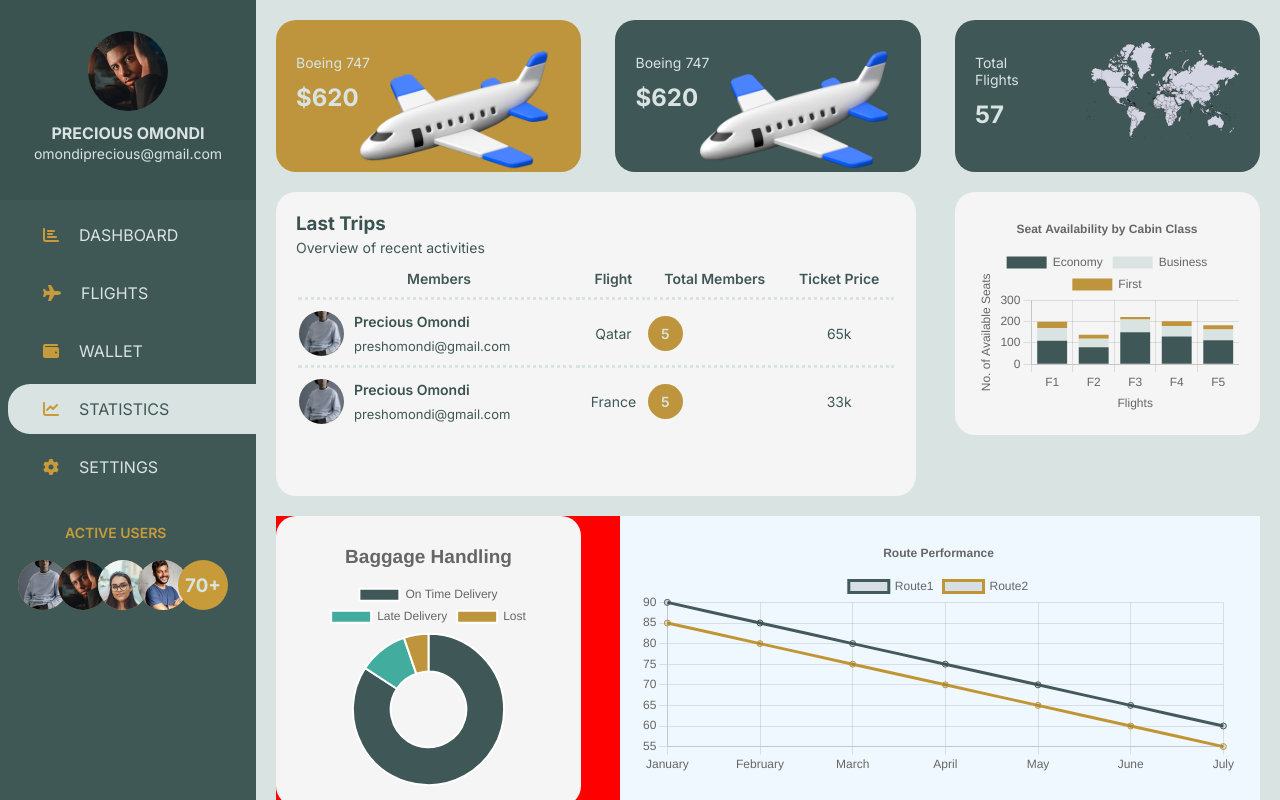
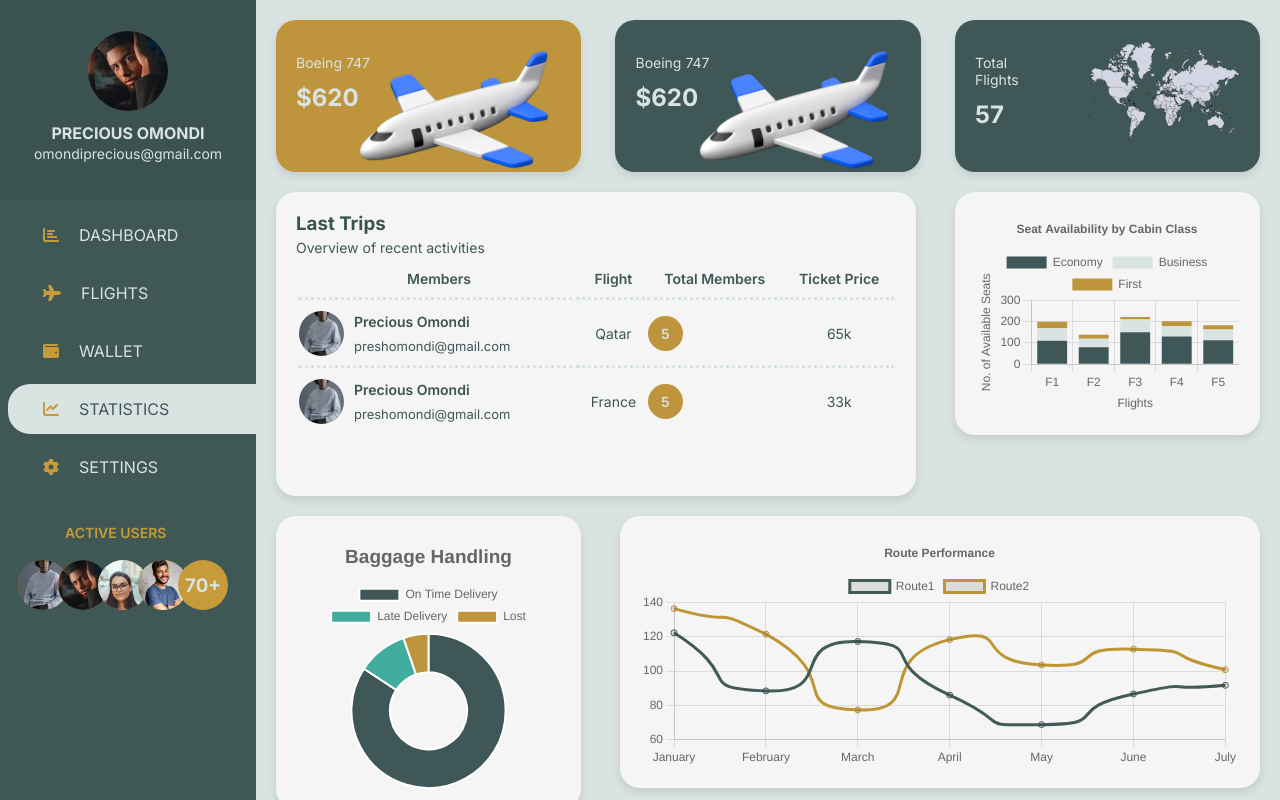
Before and after one commit to Presho99/aerostar, a React (Create React App) app: page / in a window 1280 px wide. Built offline with nearby package versions, Linux system fonts and the light colour scheme.

Commit message:
Add box shadow

```diff
--- a/src/App.css
+++ b/src/App.css
@@ -60,7 +60,7 @@
 }
 
 .bottom{
-  background-color: red;
+  /* background-color: red; */
   width: 100%;
   height: 44%;
   display: flex;
@@ -72,10 +72,11 @@
   width: 31%;
   /* background-color: aquamarine; */
   height: 100%;
+
 }
 
 .bottom-right{
 width: 65%;
 height: 100%;
-background-color: aliceblue;
+/* background-color: aliceblue; */
 }
--- a/src/components/Doughnut.css
+++ b/src/components/Doughnut.css
@@ -1,4 +1,5 @@
 .pie{
+    box-shadow: 0 4px 8px rgba(0, 0, 0, 0.1);
     padding: 20px;
     border-radius: 20px;
     color: #3B5350;
--- a/src/components/Doughnut.tsx
+++ b/src/components/Doughnut.tsx
@@ -55,7 +55,7 @@ const Doughnut: React.FC = () => {
   return (
     <div className="pie">
         {/* <h2>Baggage Handling</h2> */}
-      <canvas ref={chartRef} style={{ width: "200px", height: "250px" }} />
+      <canvas ref={chartRef} style={{ width: "200px", height: "253px" }} />
     </div>
   );
 };
--- a/src/components/Flights.css
+++ b/src/components/Flights.css
@@ -14,6 +14,7 @@
     position: relative;
     padding: 20px;
     color: #D9E3E2;
+    box-shadow: 0 4px 8px rgba(0, 0, 0, 0.1);
 
 }
 
--- a/src/components/Histogram.css
+++ b/src/components/Histogram.css
@@ -1,6 +1,7 @@
 .histogram{
     padding: 20px;
     border-radius: 20px;
+    box-shadow: 0 4px 8px rgba(0, 0, 0, 0.1);
     color: #3B5350;
     background-color: #F5F5F5;
 
--- a/src/components/Receipts.css
+++ b/src/components/Receipts.css
@@ -5,6 +5,7 @@
     position: relative;
     padding: 1px 20px;
     border-radius: 20px;
+    box-shadow: 0 4px 8px rgba(0, 0, 0, 0.1);
 }
 
 .receipt-title{
--- a/src/components/Spline.css
+++ b/src/components/Spline.css
@@ -1,3 +1,7 @@
 .spline{
     padding: 20px;
+    border-radius: 20px;
+    color: #3B5350;
+    background-color: #F5F5F5;
+    box-shadow: 0 4px 8px rgba(0, 0, 0, 0.1);
 }
--- a/src/components/Spline.tsx
+++ b/src/components/Spline.tsx
@@ -38,6 +38,10 @@ const Spline: React.FC<SplineProps> = ({
       "July",
     ];
 
+    const addNoise = (data: number[]) => {
+        return data.map((value) => value + Math.random() * 60 -5)
+    }
+
     chartInstance = new Chart(ctx, {
       type: "line",
       data: {
@@ -45,14 +49,14 @@ const Spline: React.FC<SplineProps> = ({
         datasets: [
           {
             label: routeData1.routeName,
-            data: routeData1.onTimePerfomance,
+            data: addNoise(routeData1.onTimePerfomance),
             borderColor: "#425A58",
             tension: 0.8,
             fill: false,
           },
           {
             label: routeData2.routeName,
-            data: routeData2.onTimePerfomance,
+            data: addNoise(routeData2.onTimePerfomance),
             borderColor: "#C09534",
             tension: 0.8,
             fill: false,
@@ -81,7 +85,7 @@ const Spline: React.FC<SplineProps> = ({
   }, [routeData1, routeData2]);
 
   return <div className="spline">
-      <canvas ref={chartRef} width="300" height="120"/>
+      <canvas ref={chartRef} width="310" height="120"/>
   </div>;
 };
 
```
